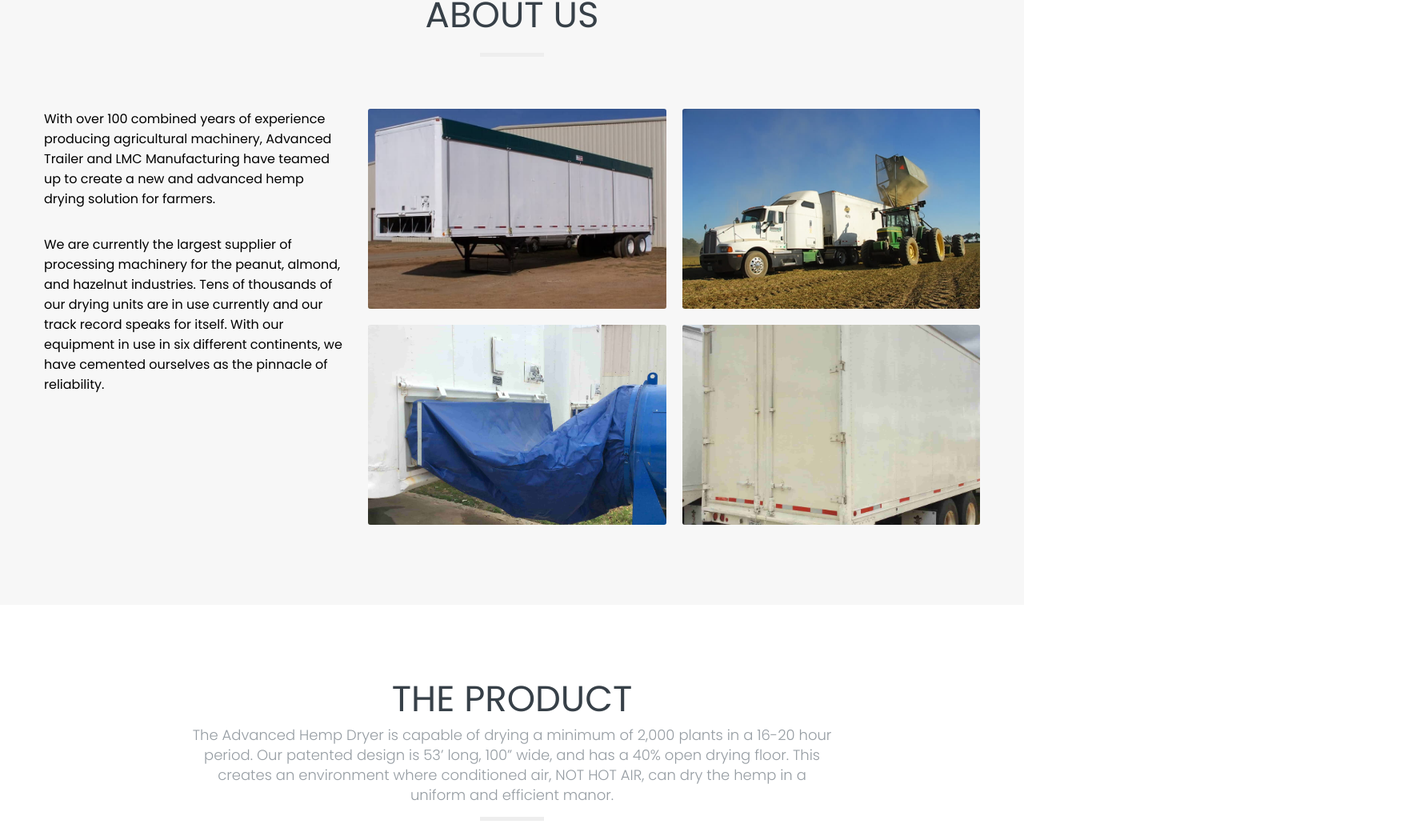
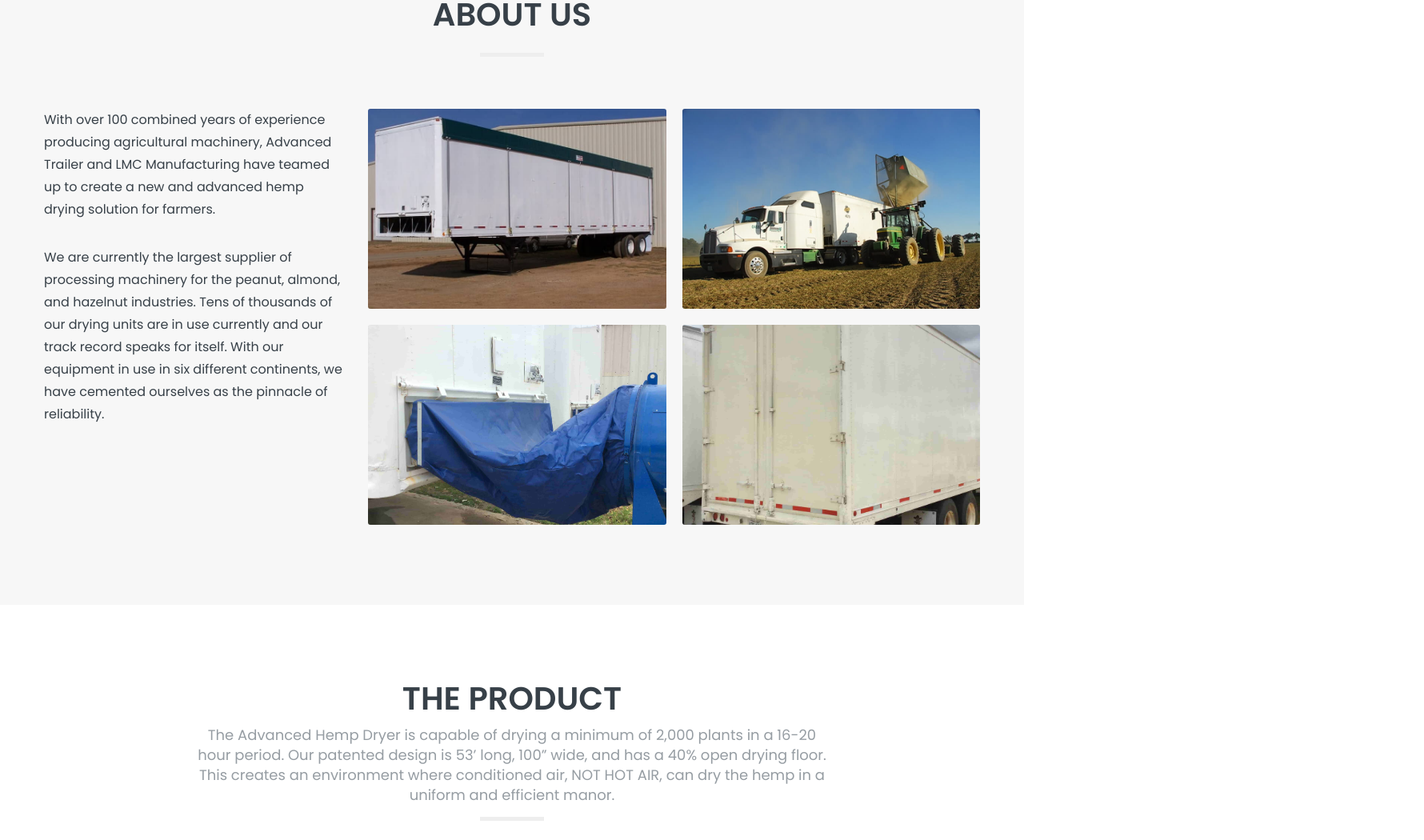
Before and after one commit to dyaroshevych/advanced-hemp-trailer, a React (Create React App) app: page / in a window 1280 px wide. Shown: the part 899-1949 px from the top of the page at 80% size, 1780 px wide, since content can reach past the window. Built offline with nearby package versions, Linux system fonts and the light colour scheme.

Commit message:
changed text styles

```diff
--- a/public/index.html
+++ b/public/index.html
@@ -16,7 +16,7 @@
     -->
     <link rel="manifest" href="%PUBLIC_URL%/manifest.json" />
     <link
-      href="https://fonts.googleapis.com/css?family=Poppins:300,400,500,700&display=swap"
+      href="https://fonts.googleapis.com/css?family=Poppins:400,500,600&display=swap"
       rel="stylesheet"
     />
     <!--
--- a/src/App.scss
+++ b/src/App.scss
@@ -1,5 +1,7 @@
 .section {
   padding: 100px 0;
+  color: #374048;
+
   &__heading {
     text-align: center;
     margin-bottom: 100px;
--- a/src/components/AboutSection.jsx
+++ b/src/components/AboutSection.jsx
@@ -23,7 +23,7 @@ const AboutSection = () => {
         <div className="about__text-container">
           {about.content.map((paragraph, idx) => (
             <Fade key={idx} delay={idx * 50} bottom>
-              <p className="about__text-paragraph">{paragraph}</p>
+              <p className="about__text-paragraph paragraph">{paragraph}</p>
             </Fade>
           ))}
         </div>
--- a/src/index.scss
+++ b/src/index.scss
@@ -37,29 +37,28 @@ button {
 .heading-primary {
   display: inline;
   flex: 1;
-  font-weight: 700;
+  font-weight: 600;
   font-size: 45px;
   line-height: 50px;
   color: #fff;
 }
 .subheading-primary {
   margin-top: 30px;
-  font-weight: 300;
+  font-weight: 400;
   font-size: 20px;
   line-height: 33px;
   color: #fff;
 }
 .heading-secondary {
-  font-weight: 400;
-  font-size: 45px;
+  font-weight: 700;
+  font-size: 40px;
   line-height: 35px;
-  color: #374048;
   margin-bottom: 15px;
   text-transform: uppercase;
 }
 .subheading-secondary {
   position: relative;
-  font-weight: 300;
+  font-weight: 400;
   font-size: 18px;
   line-height: 25px;
   color: #969da3;
@@ -77,22 +76,19 @@ button {
   background-color: #eeeeee;
 }
 .heading-tertiary {
-  font-weight: 400;
+  font-weight: 500;
   font-size: 26px;
   line-height: 35px;
-  color: #374048;
 }
 .heading-quarternary {
-  font-weight: 400;
+  font-weight: 500;
   font-size: 22px;
   line-height: 25px;
-  color: #374048;
 }
 .paragraph {
-  font-weight: 30;
+  font-weight: 400;
   font-size: 16px;
   line-height: 28px;
-  color: #737c85;
 }
 .button {
   display: inline-block;
```
